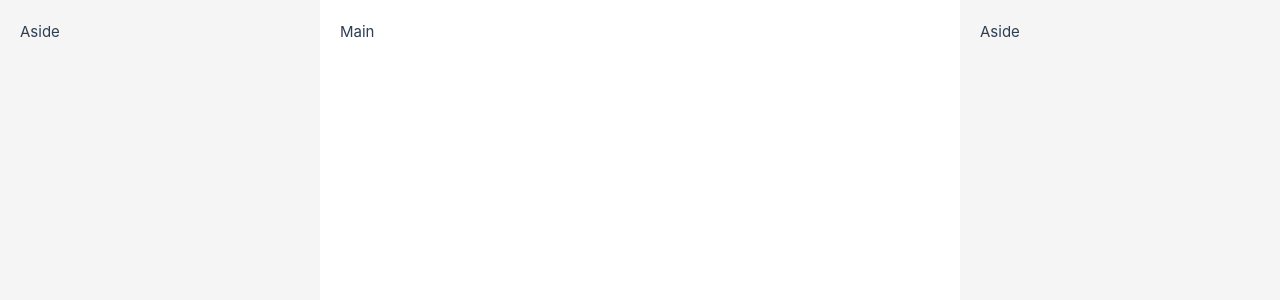
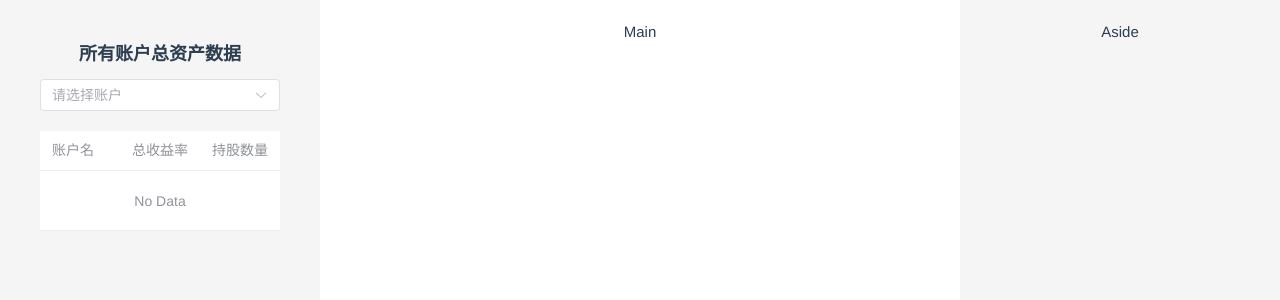
Before and after one commit to MRiecy/StockVueVision, a Vue app: page / in a window 1280 px wide. Shown: the top 300 px of the page. Built offline with nearby package versions, Linux system fonts and the light colour scheme.

Commit message:
zongzichanshuju

```diff
--- a/src/App.vue
+++ b/src/App.vue
@@ -1,14 +1,31 @@
+<template>
+    <div id="app">
+      <BasicLayout />
+
+    </div>
+  </template>
+
   <script>
+
 import BasicLayout from './components/layout/BasicLayout.vue';
 
+
   export default {
-  name: 'App',
     components: {
       BasicLayout,
+
     },
-};
+  }
   </script>
 
-<template>
-  <BasicLayout />
-</template>
+  <style>
+  #app {
+    font-family: Avenir, Helvetica, Arial, sans-serif;
+    -webkit-font-smoothing: antialiased;
+    -moz-osx-font-smoothing: grayscale;
+    text-align: center;
+    color: #2c3e50;
+
+
+  }
+  </style>
--- /dev/null
+++ b/src/components/AssetDisplayModule.vue
@@ -0,0 +1,67 @@
+<template>
+  <div class="asset-display-module">
+    <div class="title">所有账户总资产数据</div>
+    <div class="select-container">
+      <el-select
+        v-model="selectedAccount"
+        placeholder="请选择账户"
+        @change="handleAccountChange"
+      >
+        <el-option
+          v-for="(account, index) in accounts"
+          :key="index"
+          :label="account.name"
+          :value="account.name"
+        />
+      </el-select>
+    </div>
+    <el-table :data="selectedAccountData" style="width: 100%">
+      <el-table-column prop="name" label="账户名"></el-table-column>
+      <el-table-column prop="rate" label="总收益率"></el-table-column>
+      <el-table-column prop="stocks" label="持股数量"></el-table-column>
+      <el-table-column prop="fund" label="初始资金"></el-table-column>
+    </el-table>
+  </div>
+</template>
+
+<script lang="ts" setup>
+import { ref, computed } from 'vue'
+
+const accounts = ref([
+  { name: '账户1', rate: '10%', stocks: 100, fund: 1000 },
+  { name: '账户2', rate: '8%', stocks: 150, fund: 1500 },
+  { name: '账户A', rate: '5%', stocks: 50, fund: 500 },
+  { name: '账户B', rate: '7%', stocks: 75, fund: 750 },
+])
+
+const selectedAccount = ref('')
+
+const selectedAccountData = computed(() => {
+  return accounts.value.filter(account => account.name === selectedAccount.value) || []
+})
+
+const handleAccountChange = (accountName: string) => {
+  selectedAccount.value = accountName
+}
+</script>
+
+<style scoped>
+.asset-display-module {
+  width: 100%;
+  padding: 20px;
+}
+
+.title {
+  font-size: 18px;
+  font-weight: bold;
+  margin-bottom: 10px;
+}
+
+.select-container {
+  margin-bottom: 20px;
+}
+
+.el-select {
+  width: 100%;
+}
+</style>
--- a/src/components/layout/BasicLayout.vue
+++ b/src/components/layout/BasicLayout.vue
@@ -1,7 +1,9 @@
 <template>
   <div class="common-layout">
     <el-container>
-      <el-aside width="25%">Aside</el-aside>
+      <el-aside width="25%">
+        <AssetDisplayModule />
+      </el-aside>
       <el-main>Main</el-main>
       <el-aside width="25%">Aside</el-aside>
     </el-container>
@@ -9,8 +11,13 @@
 </template>
 
 <script>
+import AssetDisplayModule from '../AssetDisplayModule.vue';
+
 export default {
   name: 'BasicLayout',
+  components: {
+    AssetDisplayModule,
+  },
 };
 </script>
 
```
Also changed, not shown: jsconfig.json (deleted, +0 -8 lines). Lines whose indentation alone changed are shown as unchanged.
